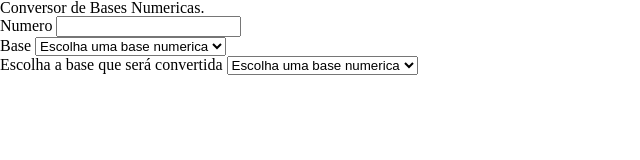
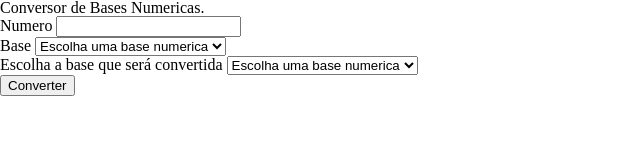
Before and after one commit to RichardRodriguesGomesDeJesus/ConvertNumericBases, a website: page index.html in a window 1280 px wide. Shown: the whole page, without its empty margins (0-640 px from the left). Drawn offline with Linux system fonts and the light colour scheme.

Commit message:
update form

```diff
--- a/index.html
+++ b/index.html
@@ -35,6 +35,7 @@
             <option value="16">Hexadecimal - base 16</option>
           </select>
         </div>
+        <button type="submit">Converter</button>
       </form>
     </section>
   </main>
```
